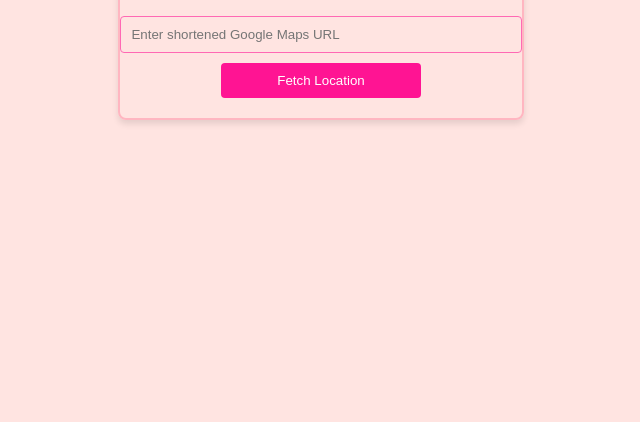
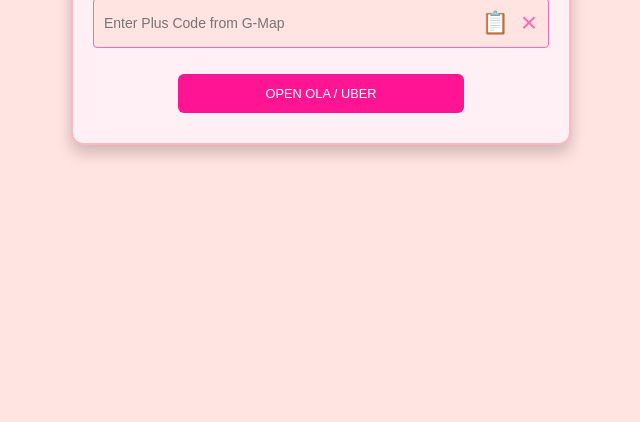
Before and after one commit to kbtganesh/googlemaplocationshare, a website: page index.html in a window 1280 px wide. Shown: the part 378-800 px from the top of the page, without its empty margins (319-959 px from the left). Drawn offline with Linux system fonts and the light colour scheme.

```diff
--- a/api/geocode.js
+++ b/api/geocode.js
@@ -13,7 +13,7 @@
 
   const encoded = encodeURIComponent(plusCode);
   const url = `https://maps.googleapis.com/maps/api/geocode/json?address=${encoded}&key=${apiKey}`;
-
+  console.log('came into api', url);
   try {
     const response = await fetch(url);
     const data = await response.json();
@@ -24,11 +24,12 @@
       !data.results[0].geometry ||
       !data.results[0].geometry.location
     ) {
-      return res.status(404).json({ error: 'Could not find location' });
+      return res.status(400).json({ error: 'Invalid plus code or address' });
     }
 
     const { lat, lng } = data.results[0].geometry.location;
     const geoHref = `geo:${lat},${lng}?q=${lat},${lng}`;
+  console.log('came into geoHref', JSON.stringify(data.results, null, 2));
 
     return res.status(200).json({ lat, lng, href: geoHref });
   } catch (err) {
--- a/index.html
+++ b/index.html
@@ -14,33 +14,46 @@
             justify-content: center;
             height: 100vh;
             background-color: #ffe4e1; /* Light pink background */
+            padding: 0 10px;
         }
         .container {
             display: grid;
-            width: auto;
-            min-width: none;
-            margin: 0 auto; /* Center the container */
-            /* background: #050405; */
-            box-shadow: 0 4px 6px rgba(0, 0, 0, 0.1);
-            border-radius: 8px;
+            max-width: 500px;
+            width: 100%;
+            padding: 10px;
+            background: #fff0f5; /* Lavender blush background */
+            box-shadow: 0 8px 15px rgba(0, 0, 0, 0.2); /* Enhanced shadow */
+            border-radius: 12px; /* Softer corners */
             border: 2px solid #ffb6c1; /* Light pink border */
+            box-sizing: border-box;
+        }
+        h2 {
+            text-align: center;
+            color: #ff1493; /* Deep pink header color */
+            font-size: 1.8rem;
+            margin-bottom: 20px;
         }
         input {
             padding: 10px;
-            margin: 10px 0;
-            border: 1px solid #ff69b4; /* Hot pink border */
+            padding-right: 60px;
+            width: 100%;
+            box-sizing: border-box;
+            border: 1px solid #ff69b4;
             border-radius: 4px;
-            background-color: #ffe4e1; /* Light pink background */
+            height: 50px;
+            background-color: #ffe4e1;
+            font-size: 14px;
         }
         button {
-            margin: 0 auto;
-            width: 50%;
-            padding: 10px 20px;
+            margin: 16px auto 0;
+            width: 60%;
+            padding: 12px 20px;
             background-color: #ff1493; /* Deep pink button */
             color: white;
             border: none;
-            border-radius: 4px;
+            border-radius: 6px; /* Softer button corners */
             cursor: pointer;
+            font-size: 0.8rem;
         }
         button:hover {
             background-color: #c71585; /* Medium violet red on hover */
@@ -49,16 +62,43 @@
             margin-top: 20px;
             word-wrap: break-word;
             color: #8b0000; /* Dark red text */
+            font-size: 1rem;
+        }
+        #clearInput {
+            position: absolute;
+            right: 12px;
+            top: 50%;
+            transform: translateY(-50%);
+            cursor: pointer;
+            font-size: 28px;
+            color: #ff69b4;
+        }
+        #pasteButton {
+            position: absolute;
+            right: 40px;
+            top: 50%;
+            transform: translateY(-50%);
+            cursor: pointer;
+            font-size: 22px;
+            color: #ff69b4;
+        }
+        .inputContainer {
+            position: relative;
+            margin: 10px;
         }
     </style>
 </head>
 <body>
     <div class="container">
-        <h1 style="text-align: center;">Locatfadsion Sharing Tool</h1>
-        <input type="text" id="shortUrl" placeholder="Enter shortened Google Maps URL">
-        <button onclick="generateShareableLink()">Fetch Location</button>
+        <h2 style="text-align: center;">Location Sharing Tool</h2>
+        <div class="inputContainer">
+            <input type="text" id="shortUrl" placeholder="Enter Plus Code from G-Map">
+            <span id="clearInput">&times;</span>
+            <span id="pasteButton">📋</span>
+        </div>
+        <button onclick="generateShareableLink()">OPEN OLA / UBER</button>
         <div class="result" id="result"></div>
     </div>
-    <script src="script.js"></script>
+    <script type="module" src="/src/script.js"></script>
 </body>
 </html>
--- a/script.js
+++ b/src/script.js
@@ -1,4 +1,4 @@
-async function generateShareableLink() {
+window.generateShareableLink = async function generateShareableLink() {
     const input = document.getElementById('shortUrl').value.trim();
     const resultBox = document.getElementById('result');
 
@@ -34,3 +34,16 @@
         resultBox.innerHTML = `❌ ${err.message}`;
     }
 }
+
+document.getElementById('clearInput').addEventListener('click', function() {
+    document.getElementById('shortUrl').value = '';
+});
+
+document.getElementById('pasteButton').addEventListener('click', async function() {
+    try {
+        const text = await navigator.clipboard.readText();
+        document.getElementById('shortUrl').value = text;
+    } catch (err) {
+        alert('Failed to paste from clipboard: ' + err.message);
+    }
+});
```
Also changed, not shown: README.vercel.md (added, +63 -0 lines), package.json (+9 -2 lines), vite.config.js (added, +23 -0 lines), 3 other files.
